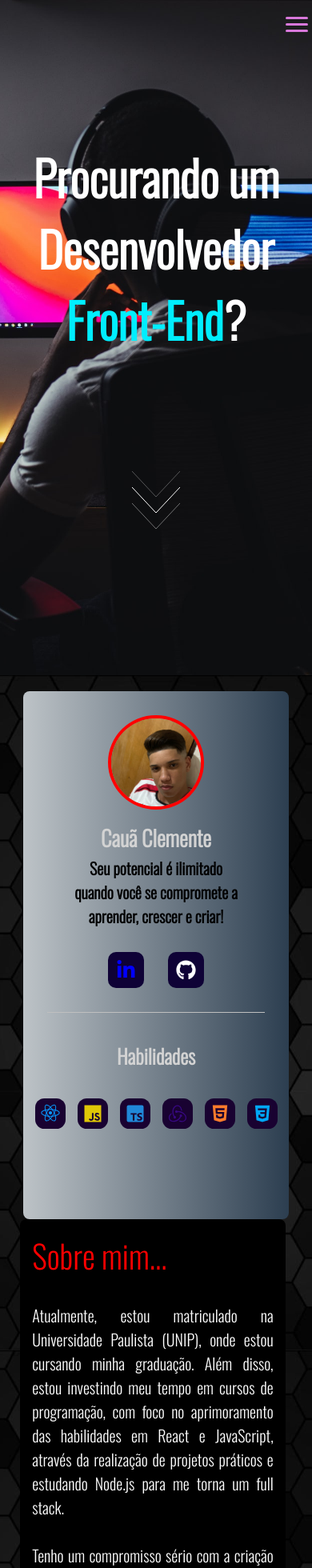
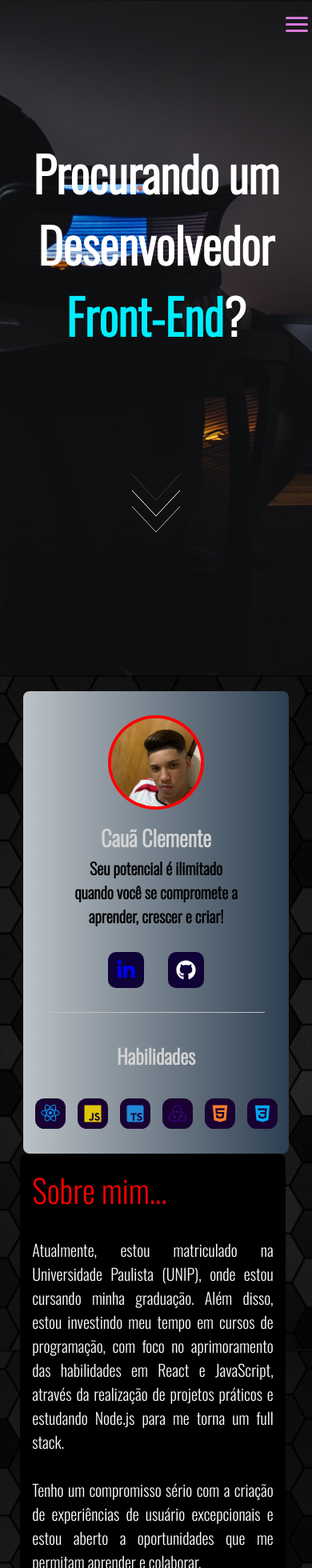
Before and after one commit to cauaclemente/portfolio, a React (Vite) app in the folder portfolio-react/: page / in a window 390 px wide. Shown: the top 1960 px of the page at 80% size. Built offline with nearby package versions, Linux system fonts and the light colour scheme.

Commit message:
ajustes no breakpoints

```diff
--- a/portfolio-react/src/components/Formulario/Formulario.css
+++ b/portfolio-react/src/components/Formulario/Formulario.css
@@ -161,3 +161,9 @@
         width: 100%;
     }
 }
+
+@media screen and (max-width: 480px) {
+    .formulario-container {
+        height: 125vh;
+    }
+}
--- a/portfolio-react/src/components/Main/Main.css
+++ b/portfolio-react/src/components/Main/Main.css
@@ -87,7 +87,11 @@ h1 {
 }
 
 @media  screen and (max-width: 420px) {
-    .hero-container img {
-        background-position: 50%;
+    .hero-container {
+        background-position: 70%;
+    }
+
+    .arrows {
+        margin-top: 5%;
     }
 }
--- a/portfolio-react/src/components/Projeto/Slide.css
+++ b/portfolio-react/src/components/Projeto/Slide.css
@@ -231,5 +231,6 @@
 @media screen and (max-width: 400px) {
     .swiper-container {
         width: 140%;
+        margin-bottom: 20%;
     }
 }
--- a/portfolio-react/src/components/Sobre/Apresentaçao.css
+++ b/portfolio-react/src/components/Sobre/Apresentaçao.css
@@ -159,13 +159,21 @@ h4 {
     .profile-card {
         width: 88%;
         height: 660px;
+    }
+}
+@media screen and (max-width:420px) {
+    .content-container {
+        height: 160vh;
+    }
 
+    .profile-content {
+        height: 160vh;
     }
 }
 
 @media screen and (max-width: 390px) {
     .profile-card {
         width: 85%;
+    }
 
-    }
 }
--- a/portfolio-react/src/components/Sobre/Sobre.css
+++ b/portfolio-react/src/components/Sobre/Sobre.css
@@ -31,6 +31,7 @@
     justify-content: center;
     align-items: center;
     background-color: #f00;
+    color: #000;
     transition: 1s;
     cursor: pointer;
 }
@@ -57,7 +58,7 @@
 @media screen and (max-width: 390px) {
     .profile-sinopse {
         width: 85%;
-        height: 70vh;
+        height: 100vh;
     }
 
     .curriculo {
--- a/portfolio-react/src/components/Sobre/Sobre.jsx
+++ b/portfolio-react/src/components/Sobre/Sobre.jsx
@@ -1,4 +1,4 @@
-import React from 'react'
+
 import "./Sobre.css"
 import caminhoDoPdf from "../assets/CurriculoCauaClemente .pdf"
 
@@ -30,7 +30,7 @@ const Sobre = () => {
           target="_blank"
           rel="noopener noreferrer"
           style={{textDecoration : "none"}}>
-          <button class="curriculo">Baixar CV</button>
+          <button className="curriculo">Baixar CV</button>
         </a>
         </div>
     </>
```
Also changed, not shown: 1 other file (tests, documents, lock files or other folders).
